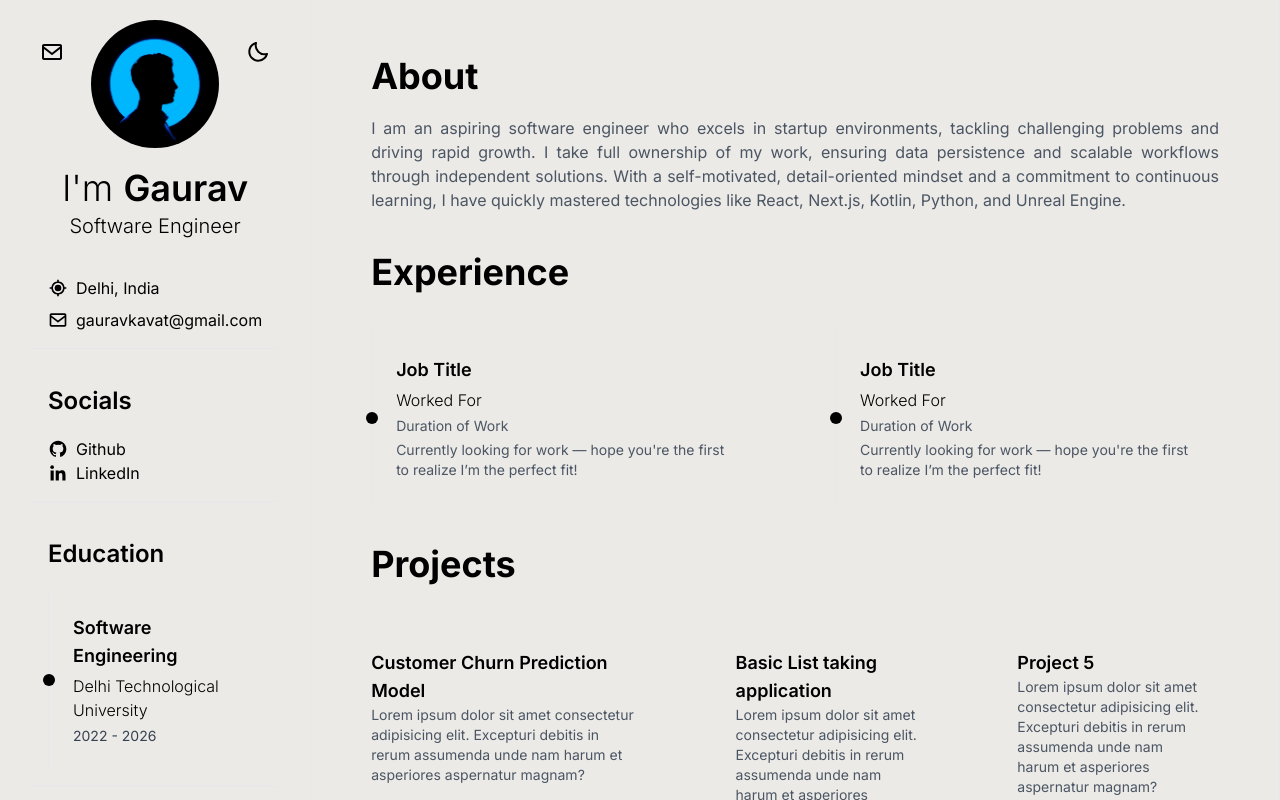
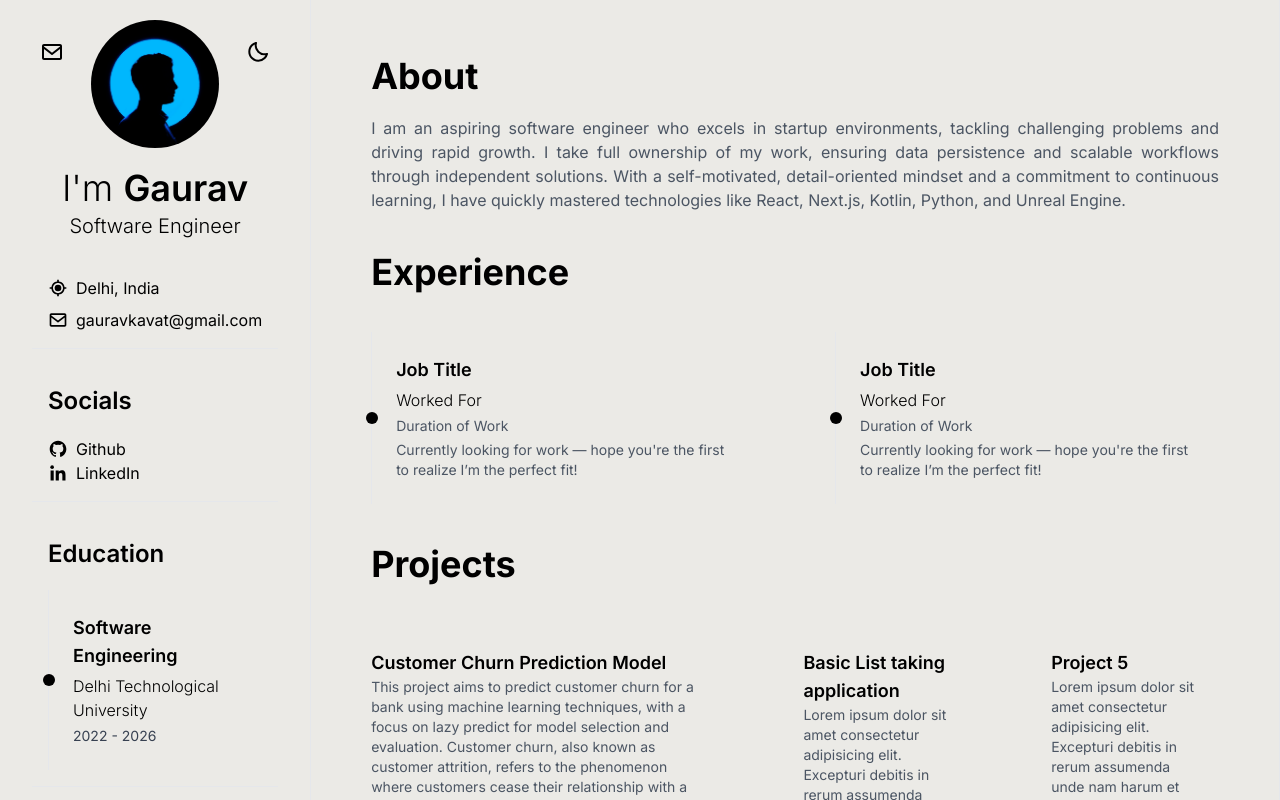
Before and after one commit to GauravKavat/cv, a React (Vite) app: page / in a window 1280 px wide. Shown: the top 800 px of the page. Built offline with nearby package versions, Linux system fonts and the light colour scheme.

Commit message:
Update Home.jsx

```diff
--- a/src/components/Home.jsx
+++ b/src/components/Home.jsx
@@ -50,9 +50,7 @@ const Home = () => {
                 <li className="relative flex flex-col">
                   <span className="text-lg font-semibold">Customer Churn Prediction Model</span>
                   <p className="text-sm text-gray-600 dark:text-gray-400">
-                    Lorem ipsum dolor sit amet consectetur adipisicing elit.
-                    Excepturi debitis in rerum assumenda unde nam harum et
-                    asperiores aspernatur magnam?
+                    This project aims to predict customer churn for a bank using machine learning techniques, with a focus on lazy predict for model selection and evaluation. Customer churn, also known as customer attrition, refers to the phenomenon where customers cease their relationship with a company or service provider.
                   </p>
                 </li>
               </div>
```
